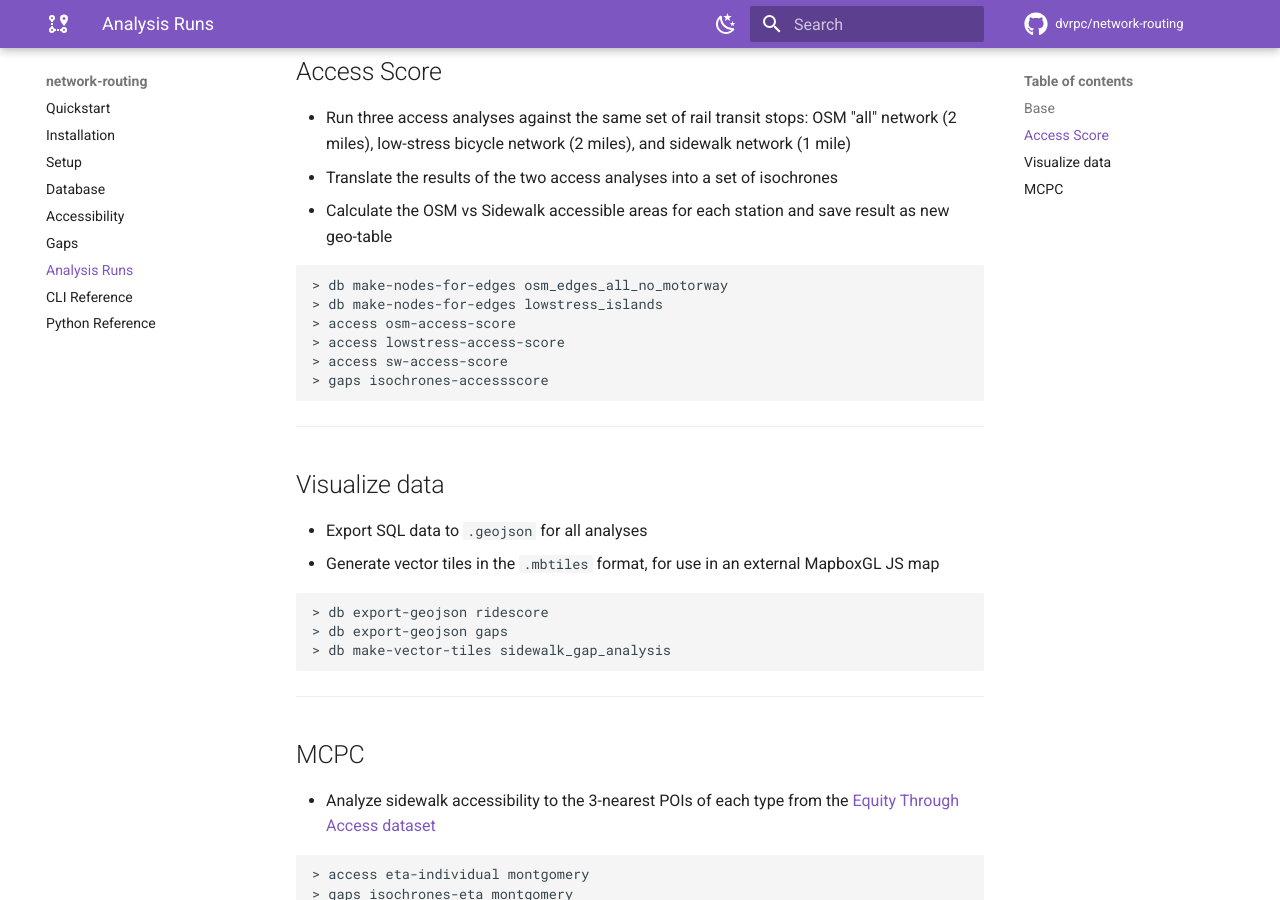
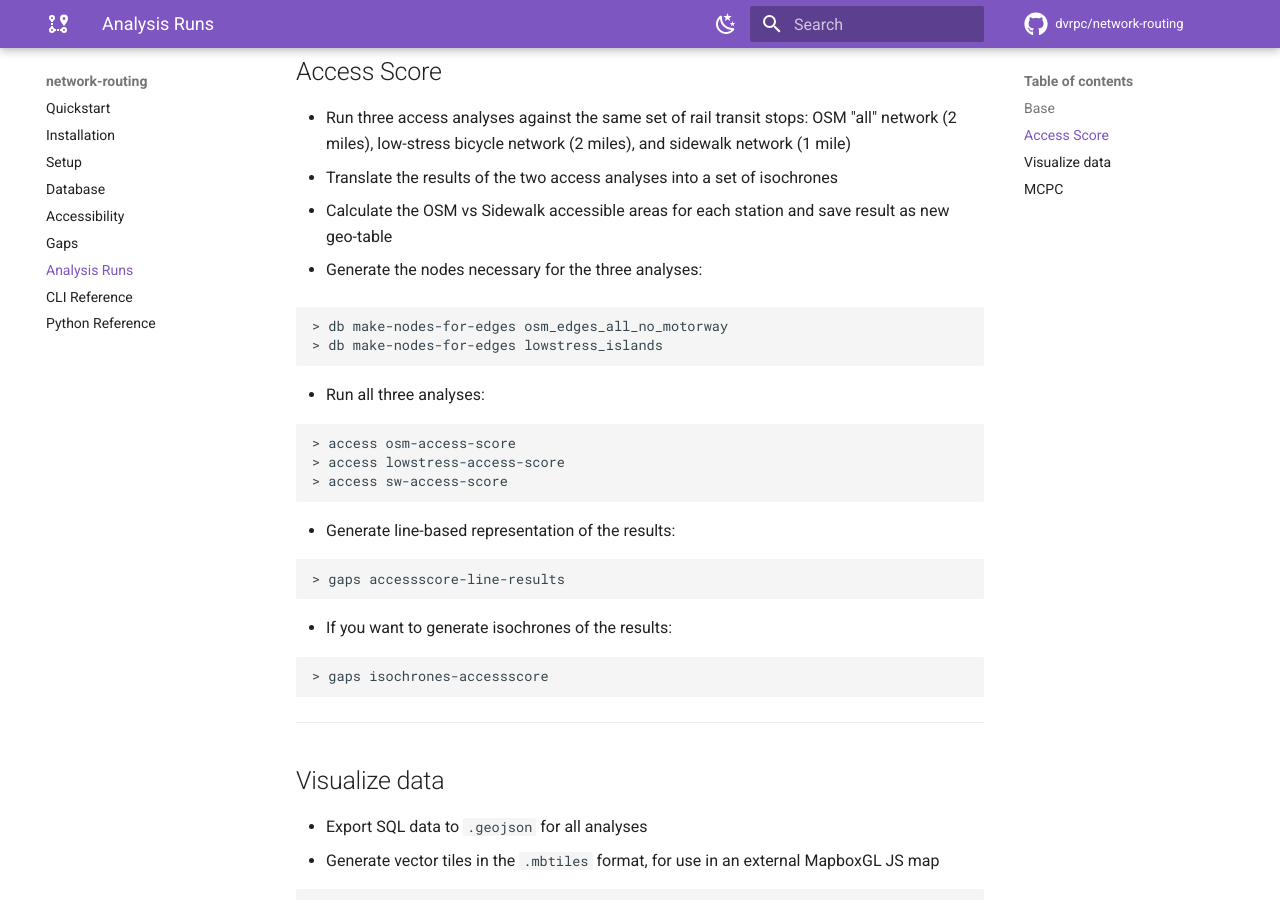
Before and after one commit to dvrpc/network-routing, an MkDocs documentation site: the page built from docs/analysis_runs.md, in a window 1280 px wide and 900 px high, scrolled down 676 px. Built offline with MkDocs 1.6.1 and Material for MkDocs 9.7.7, drawn with Linux system fonts in a browser that asks for light colours; comment, search, counter and statistics services are not loaded.

Commit message:
update CLI

````diff
--- a/docs/analysis_runs.md
+++ b/docs/analysis_runs.md
@@ -32,12 +32,30 @@
 - Translate the results of the two access analyses into a set of isochrones
 - Calculate the OSM vs Sidewalk accessible areas for each station and save result as new geo-table
 
+- Generate the nodes necessary for the three analyses:
+
 ```bash
 > db make-nodes-for-edges osm_edges_all_no_motorway
 > db make-nodes-for-edges lowstress_islands
+```
+
+- Run all three analyses:
+
+```bash
 > access osm-access-score
 > access lowstress-access-score
 > access sw-access-score
+```
+
+- Generate line-based representation of the results:
+
+```bash
+> gaps accessscore-line-results
+```
+
+- If you want to generate isochrones of the results:
+
+```bash
 > gaps isochrones-accessscore
 ```
 
````
Also changed, not shown: 1 other file.
